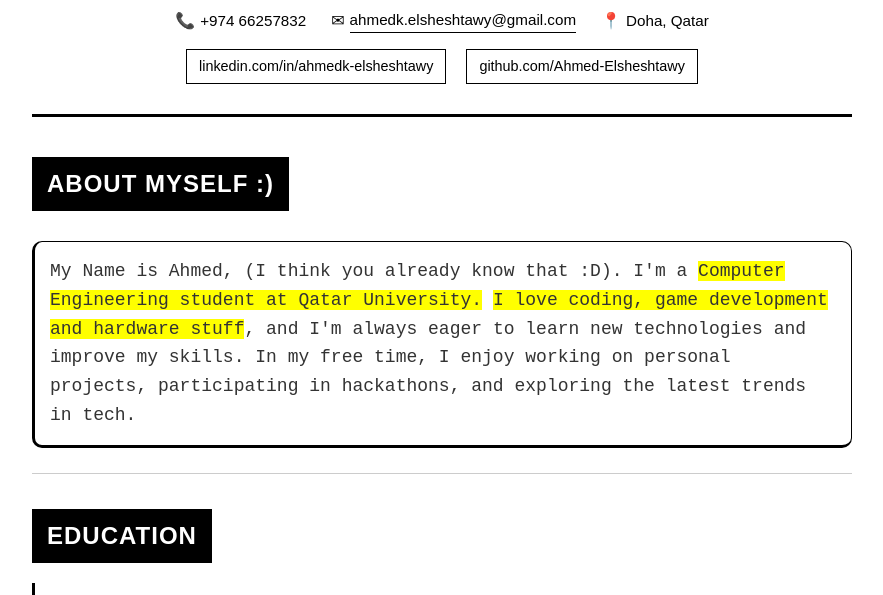
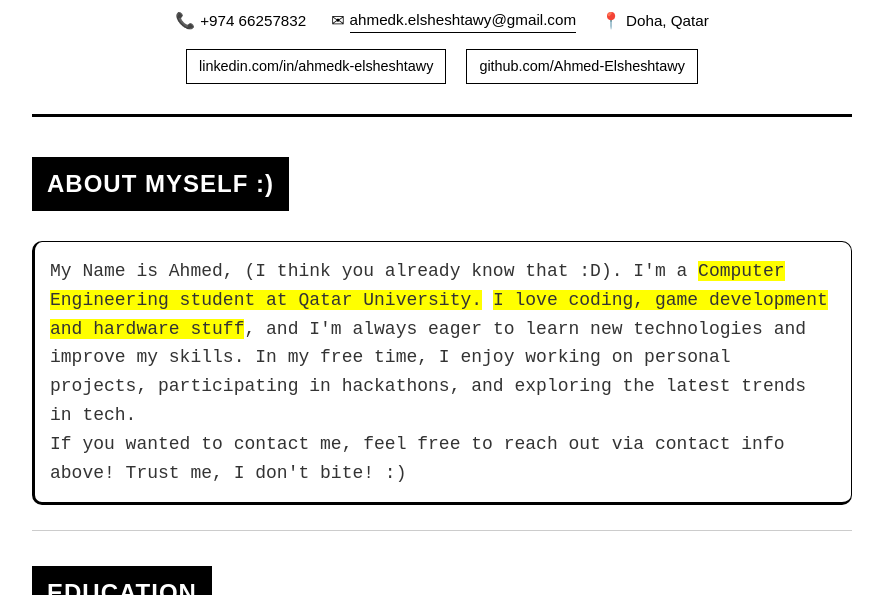
Before and after one commit to Ahmed-Elsheshtawy/Personal-Folio, a plain HTML site: page index.html in a window 1280 px wide. Shown: the part 126-721 px from the top of the page, without its empty margins (198-1081 px from the left). Drawn offline with Linux system fonts and the light colour scheme.

Commit message:
Added nice message

```diff
--- a/index.html
+++ b/index.html
@@ -38,6 +38,8 @@
                 My Name is Ahmed, (I think you already know that :D). I'm a <highlight>Computer Engineering student at Qatar University.</highlight>
                 <highlight>I love coding, game development and hardware stuff</highlight>, and I'm always eager to learn new technologies and improve my skills.
                 In my free time, I enjoy working on personal projects, participating in hackathons, and exploring the latest trends in tech.
+                <br/>
+                If you wanted to contact me, feel free to reach out via contact info above! Trust me, I don't bite! :)
 
             </p>
         </section>
```
